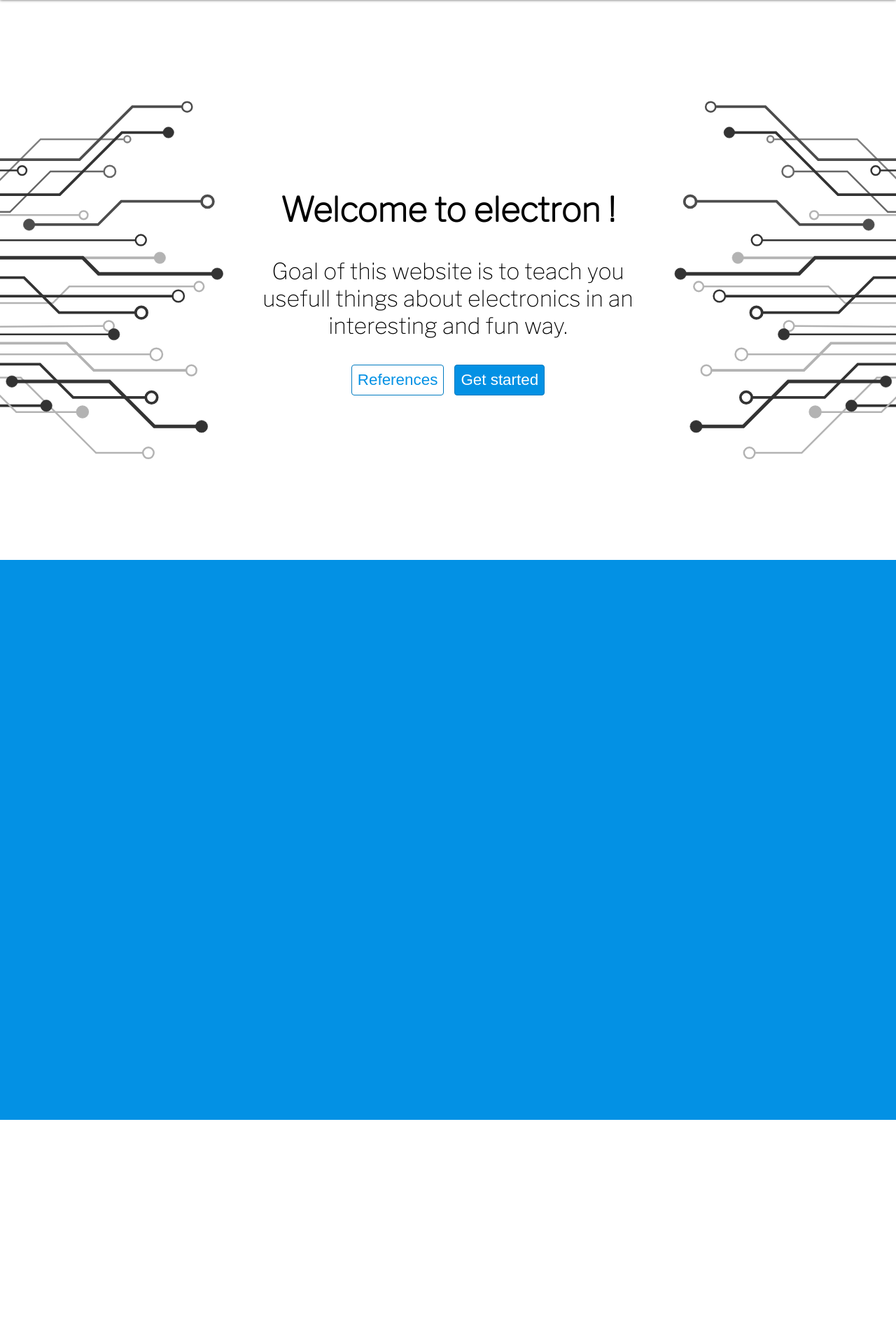
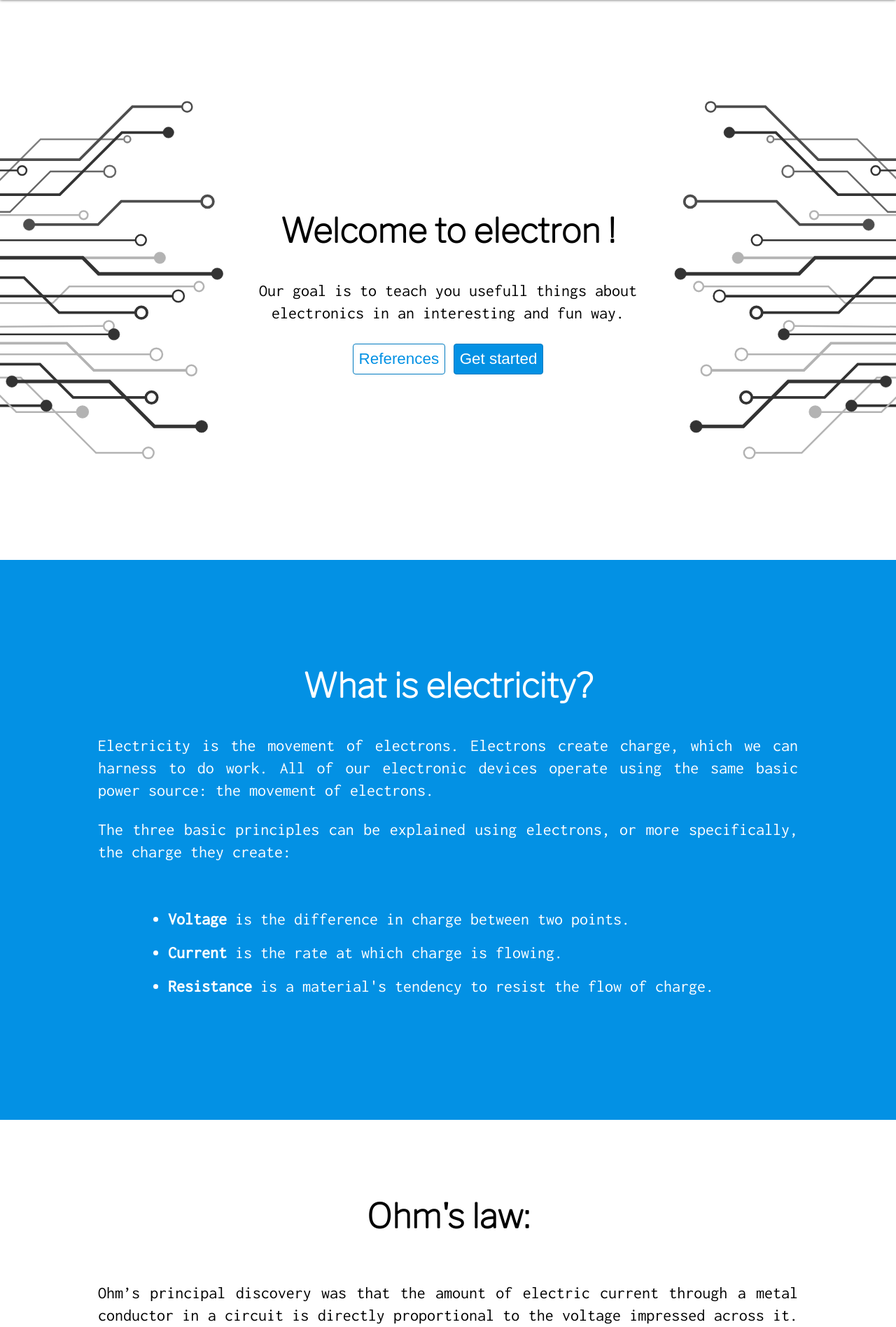
Before and after one commit to mislavbreka/mislavbreka.github.io, a PHP site: page /project3/index.html in a window 1280 px wide. Shown: the part 48-1944 px from the top of the page at 70% size. Before the commit the page ends 1648 px from the top, so only its background shows below. Run offline with PHP 8.4, Linux system fonts and the light colour scheme.

Commit message:
Add files via upload

```diff
--- a/project3/index.html
+++ b/project3/index.html
@@ -7,8 +7,7 @@
     <title>Document</title>
     <link rel="preconnect" href="https://fonts.gstatic.com">
     <link href="https://fonts.googleapis.com/css2?family=Libre+Franklin:wght@100&display=swap" rel="stylesheet">
-    <link rel="preconnect" href="https://fonts.gstatic.com">
-    <link href="https://fonts.googleapis.com/css2?family=Rubik&display=swap" rel="stylesheet">
+    <link href="https://fonts.googleapis.com/css2?family=Inconsolata&display=swap" rel="stylesheet">
     <link rel="stylesheet" href="navigation.css">
     <link rel="stylesheet" href="main.css">
 </head>
@@ -118,16 +117,50 @@
             <img class="desktop right" src="assets/images/lines-right.svg" alt="">
             <div class="content">
                 <h2>Welcome to electron !</h2>
-                <p>Goal of this website is to teach you usefull things about electronics in an interesting and fun way.</p>
+                <p>Our goal is to teach you usefull things about electronics in an interesting and fun way.
+                </p>
                 <button onclick="location.href ='references'">References</button>
                 <button onclick="location.href ='#intro'">Get started</button>
             </div>
 
         </section>
         <section id="intro">
-
+            <div class="content">
+                <h2>What is electricity?</h2>
+                <p>Electricity is the movement of electrons. Electrons create charge, which we can harness to do work.
+                    All of our electronic devices operate using the same basic power source: the movement of electrons.
+                </p>
+                <p>The three basic principles can be explained using electrons, or more specifically, the charge they
+                    create:</p>
+                <ul>
+                    <li><em>Voltage</em> is the difference in charge between two points.</li>
+                    <li><em>Current</em> is the rate at which charge is flowing.</li>
+                    <li><em>Resistance</em> is a material's tendency to resist the flow of charge.</li>
+                </ul>
+            </div>
         </section>
-        <section>
+        <section id="ohm">
+            <div class="content">
+                <h2>Ohm's law:</h2>
+                <p>Ohm’s principal discovery was that the amount of electric current through a metal conductor in a circuit is directly proportional to the voltage impressed across it. Ohm expressed his discovery in the form of a simple equation, describing how voltage, current, and resistance interrelate:</p>
+                <h3><em>VOLTAGE = CURRENT × RESISTANCE</em></h3>
+                <div>
+                    <div>
+                        <h3>Voltage ( E )</h3>
+                        <p>E = I × R</p>
+                    </div>
+                    <div>
+                        <h3>Current ( I )</h3>
+                        <p>I = E ÷ R</p>
+                    </div>
+                    <div>
+                        <h3>Resistance ( R )</h3>
+                        <p>R = E ÷ I</p>
+                    </div>
+                </div>
+            </div>
+        </section>
+        <section id="elements">
 
         </section>
     </main>
--- a/project3/main.css
+++ b/project3/main.css
@@ -1,5 +1,38 @@
 * {
     scroll-behavior: smooth;
+}
+
+h2 {
+    font-size: 2rem;
+    text-align: center;
+}
+
+h3 {
+    font-size: 1.6rem;
+}
+
+
+p, #intro ul li {
+    font-family: 'Inconsolata', monospace;
+    line-height: 2rem;
+}
+
+p {
+    font-size: 1.5rem;
+}
+
+#landing p {
+    text-align: center;
+}
+
+#intro p, #intro li {
+    font-size: 1.5rem;
+    text-align: justify;
+}
+
+em {
+    font-style: normal;
+    font-weight: bolder;
 }
 
 main {
@@ -9,7 +42,7 @@ main {
 
 section {
     display: grid;
-    height: 100vh;
+    min-height: 100vh;
 }
 
 #landing {
@@ -62,11 +95,13 @@ section {
     z-index: -1;
 }
 
+.content {
+    padding: 2rem;
+    text-align: center;
+}
+
 #landing .content {
     place-self: center;
-    padding: 2rem;
-    text-align: center;
-    font-size: 1.3rem;
 }
 
 button {
@@ -97,6 +132,56 @@ button:hover {
 
 .content button:nth-of-type(1):hover, .content button:nth-of-type(2):hover {
     transform: scale(1.1);
+}
+
+#intro {
+    display: grid;
+    place-items: center;
+    color: rgb(255, 255, 255);
+}
+
+#intro ul {
+    padding-left: 0;
+}
+
+#intro .content {
+    padding: 2rem;
+    font-size: 1.3rem;
+    max-width: 1000px;
+}
+
+.content ul {
+    max-width: 800px;
+    margin: 4rem auto;
+    place-self: center;
+
+}
+
+.content ul li {
+    margin: 1rem 0;
+    text-align: start;
+}
+
+#ohm div {
+    padding: 2rem;
+    text-align: justify;
+}
+
+#ohm h3, #ohm div div {
+    text-align: center;
+}
+
+#ohm .content {
+    max-width: 1000px;
+    place-self: center;
+}
+
+#ohm em {
+    color: rgb(3, 145, 228);
+}
+
+#elements {
+    background-color: rgb(3, 145, 228);
 }
 
 @keyframes fadeIn {
@@ -143,6 +228,23 @@ button:hover {
 
 
 @media only screen and (min-width: 700px) {
+    h2{
+        font-size: 3rem;
+        text-align: center;
+    }
+
+    p, #intro li {
+        font-size: 1.5rem;
+    }
+
+    #landing p {
+        text-align: center;
+    }
+
+    #intro p, #intro li {
+        text-align: justify;
+    }
+
     .mobile {
         display: none;
     }
@@ -159,6 +261,16 @@ button:hover {
 
     #landing .content {
         text-align: center;
-        font-size: 2rem;
+    }
+
+    #ohm > div {
+        display: grid;
+        grid-auto-flow: row;
+        place-content: center;
+    }
+    #ohm > div > div {
+        display: grid;
+        grid-auto-flow: column;
+        place-content: center;
     }
 }
--- a/project3/navigation.css
+++ b/project3/navigation.css
@@ -376,6 +376,25 @@ nav input:checked ~ .links {
   display: grid;
 }
 
+/* scrollbar */
+
+::-webkit-scrollbar {
+  width: 16px;
+}
+
+::-webkit-scrollbar-thumb {
+  background-color: rgb(0, 155, 245);
+  border-radius: 8px;
+}
+
+::-webkit-scrollbar-thumb:hover {
+  background-color: rgb(0, 130, 206);
+}
+
+::-webkit-scrollbar-track-piece {
+  background-color: rgb(255, 255, 255);
+}
+
 @media only screen and (min-width: 900px) {
   .atom div {
     border: 1px solid rgb(90, 90, 90);
```
